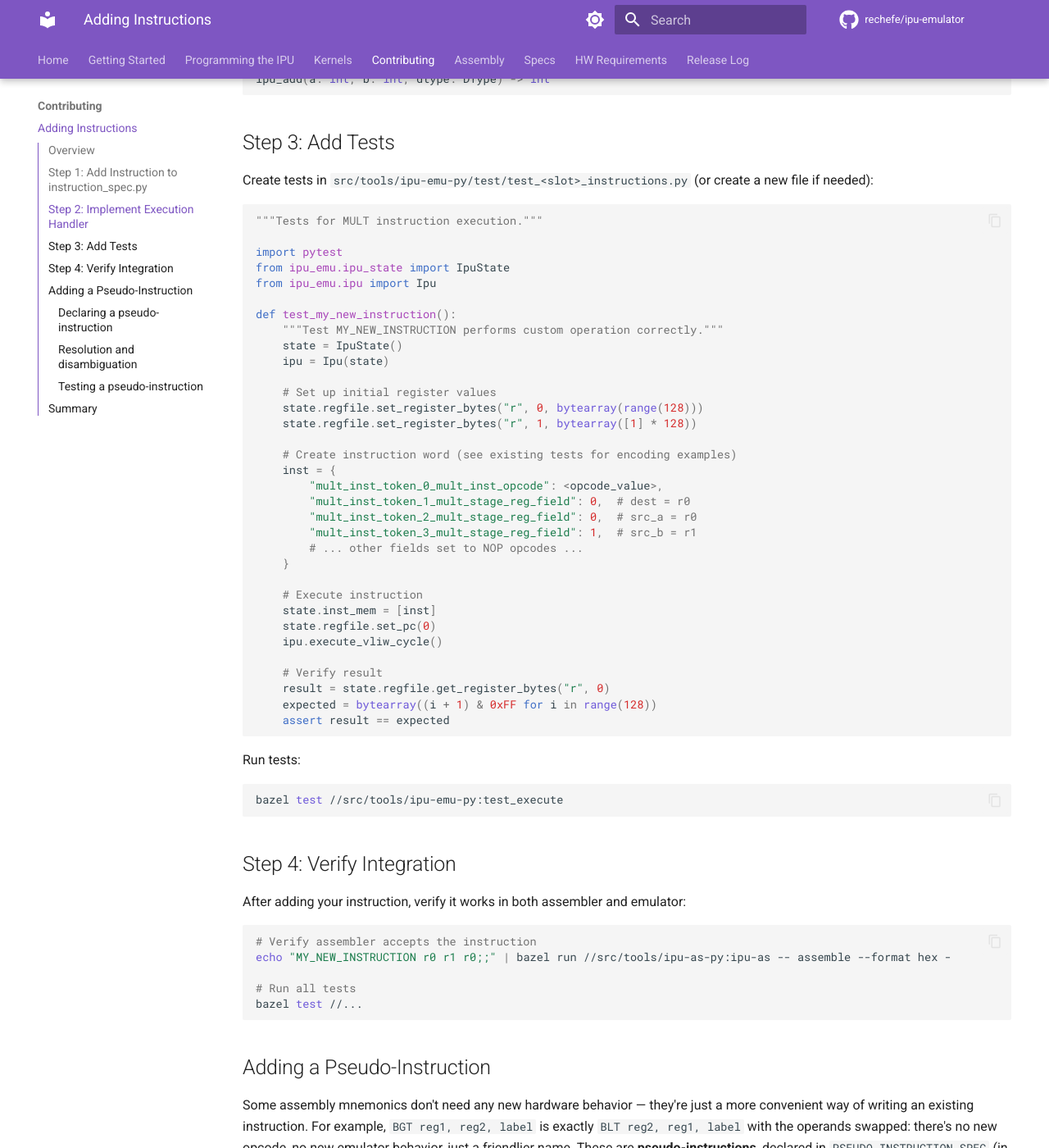
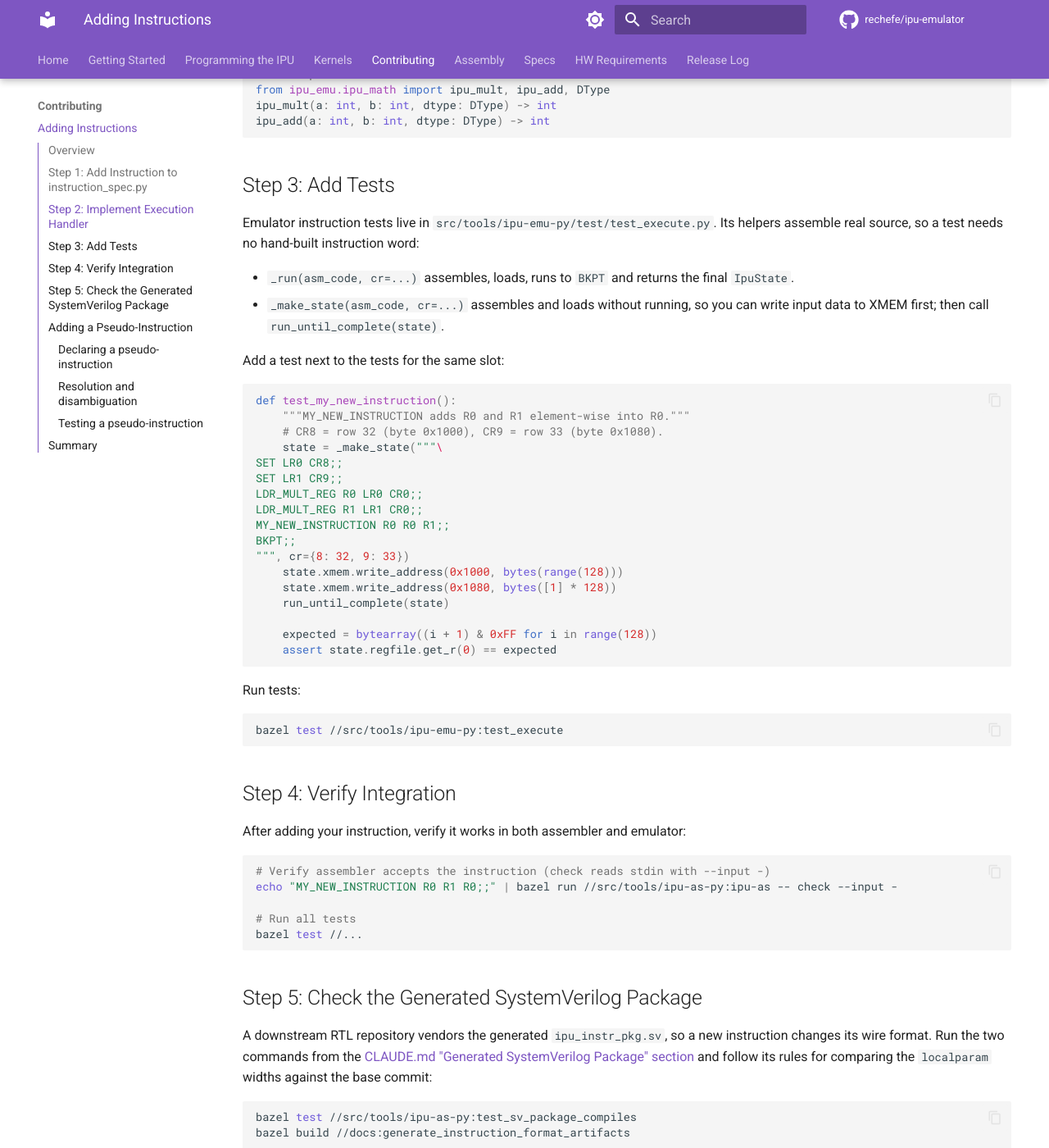
Before and after one commit to rechefe/ipu-emulator, an MkDocs documentation site: the page built from docs/content/adding-instruction.md, in a window 1280 px wide and 1400 px high, scrolled down 4291 px. Shown: the whole window at 82% size. Built offline with MkDocs 1.6.1 and Material for MkDocs 9.7.7, drawn with Linux system fonts in a browser that asks for light colours; comment, search, counter and statistics services are not loaded; some of the changed text lies outside the part shown.

Commit message:
E09-02: Fix drift in CLAUDE.md, SKILL.md and the adding-instruction walkthrough
SKILL.md: the project is ipu-emulator (drop "ipu-c-samples" and the "no C
code" note); the operand-type list is replaced by a link to the generated
Operand types page; the add-an-instruction example's `dest` has no `read`
key; the `--define` command is removed (the CLI has no template defines
yet); debugging points at `bazel run --config=debug` and debugging.md.

adding-instruction.md: tests go in test_execute.py using `_run()` /
`_make_state()` on real source instead of a hand-built word and the
nonexistent `set_pc`; the assembler check uses `check --input -`; the
bytearray claim is qualified for wide-vector mode; a new step runs the
SystemVerilog package checks and links the CLAUDE.md section; examples use
upper-case registers and space-separated operands.

The two E09-01 xfail entries are removed; every documented command passes.

Co-Authored-By: Claude Opus 5.5 <noreply@anthropic.com>
Claude-Session: https://claude.ai/code/session_01UUKbzEcrd1jWQo4hbpKT6M

````diff
--- a/docs/content/adding-instruction.md
+++ b/docs/content/adding-instruction.md
@@ -6,7 +6,7 @@ This guide shows how to add a new instruction to the IPU assembler and emulator.
 
 The IPU uses a **single source of truth** for all instruction definitions: `INSTRUCTION_SPEC` in `src/tools/ipu-common/src/ipu_common/instruction_spec.py`.
 
-Adding an instruction is a 3-step process:
+Adding an instruction takes three edits, then two checks:
 
 1. **Add to instruction_spec** — define the instruction with operands and documentation (instruction **mnemonic keys** are **upper case**; each operand’s `"name"` is **lower case**)
 2. **Implement execution handler** — write the Python method in the emulator's `Ipu` class
@@ -40,7 +40,7 @@ INSTRUCTION_SPEC = {
                 summary="Performs a custom operation on two source registers.",
                 syntax="MY_NEW_INSTRUCTION dest src_a src_b",
                 operands=[
-                    "dest: Destination mult-stage register (r0 or r1)",
+                    "dest: Destination mult-stage register (R0 or R1)",
                     "src_a: First source mult-stage register",
                     "src_b: Second source mult-stage register",
                 ],
@@ -48,7 +48,7 @@ INSTRUCTION_SPEC = {
                     "for i in [0, R_REG_SIZE):\n"
                     "    dest[i] = custom_operation(src_a[i], src_b[i])"
                 ),
-                example="MY_NEW_INSTRUCTION r0 r1 r0;;",
+                example="MY_NEW_INSTRUCTION R0 R1 R0;;",
             ),
             "execute_fn": "execute_my_new_instruction",
         },
@@ -62,10 +62,10 @@ INSTRUCTION_SPEC = {
 - **`operands`**: List of operand definitions, each with:
   - `name`: Meaningful name for the operand (used in handler signature)
   - `type`: Operand type — one of:
-    - `"MultStageReg"` — `r0` or `r1` (2-bit encoding in the VLIW word)
-    - `"LrIdx"` — lr0-lr15
-    - `"CrIdx"` — cr0-cr15
-    - `"LcrIdx"` — lr0-lr15 or cr0-cr15
+    - `"MultStageReg"` — `R0` or `R1` (2-bit encoding in the VLIW word)
+    - `"LrIdx"` — `LR0`–`LR15`
+    - `"CrIdx"` — `CR0`–`CR15`
+    - `"LcrIdx"` — `LR0`–`LR15` or `CR0`–`CR15`
     - `"LrModPow2KImmediate"` — exponent **k** for `INCR_MOD_POW2` (semantic **k ∈ [1, 9]**)
     - `"MultMaskOffsetImmediate"` — mult mask slot index **0**–**7**
     - `"BreakImmediate"` — 16-bit break condition
@@ -134,7 +134,7 @@ class Ipu:
   - Parameter order doesn't matter (they're passed as kwargs)
 
 - **Auto-resolved operands** (those with `"read"` field):
-  - Register operands with `"read": "snapshot"` receive `bytearray` values (register contents)
+  - Register operands with `"read": "snapshot"` receive `bytearray` values (register contents) in narrow mode. In wide-vector mode a `MultStageReg` operand receives the register index instead (`0` for `R0`, `1` for `R1`), and the handler reads the wide lanes itself
   - LR/CR operands with `"read"` receive `int` values (32-bit register value)
   - The dispatcher automatically extracts these from the snapshot or live regfile
 
@@ -177,42 +177,31 @@ ipu_add(a: int, b: int, dtype: DType) -> int
 
 ## Step 3: Add Tests
 
-Create tests in `src/tools/ipu-emu-py/test/test_<slot>_instructions.py` (or create a new file if needed):
+Emulator instruction tests live in `src/tools/ipu-emu-py/test/test_execute.py`. Its helpers assemble real source, so a test needs no hand-built instruction word:
+
+- `_run(asm_code, cr=...)` assembles, loads, runs to `BKPT` and returns the final `IpuState`.
+- `_make_state(asm_code, cr=...)` assembles and loads without running, so you can write input data to XMEM first; then call `run_until_complete(state)`.
+
+Add a test next to the tests for the same slot:
 
 ```python
-"""Tests for MULT instruction execution."""
+def test_my_new_instruction():
+    """MY_NEW_INSTRUCTION adds R0 and R1 element-wise into R0."""
+    # CR8 = row 32 (byte 0x1000), CR9 = row 33 (byte 0x1080).
+    state = _make_state("""\
+SET LR0 CR8;;
+SET LR1 CR9;;
+LDR_MULT_REG R0 LR0 CR0;;
+LDR_MULT_REG R1 LR1 CR0;;
+MY_NEW_INSTRUCTION R0 R0 R1;;
+BKPT;;
+""", cr={8: 32, 9: 33})
+    state.xmem.write_address(0x1000, bytes(range(128)))
+    state.xmem.write_address(0x1080, bytes([1] * 128))
+    run_until_complete(state)
 
-import pytest
-from ipu_emu.ipu_state import IpuState
-from ipu_emu.ipu import Ipu
-
-def test_my_new_instruction():
-    """Test MY_NEW_INSTRUCTION performs custom operation correctly."""
-    state = IpuState()
-    ipu = Ipu(state)
-
-    # Set up initial register values
-    state.regfile.set_register_bytes("r", 0, bytearray(range(128)))
-    state.regfile.set_register_bytes("r", 1, bytearray([1] * 128))
-
-    # Create instruction word (see existing tests for encoding examples)
-    inst = {
-        "mult_inst_token_0_mult_inst_opcode": <opcode_value>,
-        "mult_inst_token_1_mult_stage_reg_field": 0,  # dest = r0
-        "mult_inst_token_2_mult_stage_reg_field": 0,  # src_a = r0
-        "mult_inst_token_3_mult_stage_reg_field": 1,  # src_b = r1
-        # ... other fields set to NOP opcodes ...
-    }
-
-    # Execute instruction
-    state.inst_mem = [inst]
-    state.regfile.set_pc(0)
-    ipu.execute_vliw_cycle()
-
-    # Verify result
-    result = state.regfile.get_register_bytes("r", 0)
     expected = bytearray((i + 1) & 0xFF for i in range(128))
-    assert result == expected
+    assert state.regfile.get_r(0) == expected
 ```
 
 Run tests:
@@ -226,18 +215,27 @@ bazel test //src/tools/ipu-emu-py:test_execute
 After adding your instruction, verify it works in both assembler and emulator:
 
 ```bash
-# Verify assembler accepts the instruction
-echo "MY_NEW_INSTRUCTION r0 r1 r0;;" | bazel run //src/tools/ipu-as-py:ipu-as -- assemble --format hex -
+# Verify assembler accepts the instruction (check reads stdin with --input -)
+echo "MY_NEW_INSTRUCTION R0 R1 R0;;" | bazel run //src/tools/ipu-as-py:ipu-as -- check --input -
 
 # Run all tests
 bazel test //...
+```
+
+## Step 5: Check the Generated SystemVerilog Package
+
+A downstream RTL repository vendors the generated `ipu_instr_pkg.sv`, so a new instruction changes its wire format. Run the two commands from the [CLAUDE.md "Generated SystemVerilog Package" section](https://github.com/rechefe/ipu-emulator/blob/master/CLAUDE.md#generated-systemverilog-package) and follow its rules for comparing the `localparam` widths against the base commit:
+
+```bash
+bazel test //src/tools/ipu-as-py:test_sv_package_compiles
+bazel build //docs:generate_instruction_format_artifacts
 ```
 
 ## Adding a Pseudo-Instruction
 
 Some assembly mnemonics don't need any new hardware behavior — they're just a
 more convenient way of writing an existing instruction. For example, `BGT
-reg1, reg2, label` is exactly `BLT reg2, reg1, label` with the operands
+reg1 reg2 label` is exactly `BLT reg2 reg1 label` with the operands
 swapped: there's no new opcode, no new emulator behavior, just a friendlier
 name. These are **pseudo-instructions**, declared in
 `PSEUDO_INSTRUCTION_SPEC` (in the same `instruction_spec.py` file as
@@ -272,14 +270,14 @@ PSEUDO_INSTRUCTION_SPEC: dict[str, dict] = {
         "doc": InstructionDoc(
             title="Branch if Greater Than (pseudo)",
             summary="Branch if first register is greater than second.",
-            syntax="BGT reg1, reg2, label",
+            syntax="BGT reg1 reg2 label",
             operands=[
                 "reg1: First register to compare (LR0–LR15 or CR0–CR15)",
                 "reg2: Second register to compare (LR0–LR15 or CR0–CR15)",
                 "label: Branch target label",
             ],
             operation="if (reg1 > reg2) PC = label",
-            example="BGT LR0, LR1, bigger;;",
+            example="BGT LR0 LR1 bigger;;",
         ),
     },
 }
@@ -295,8 +293,8 @@ PSEUDO_INSTRUCTION_SPEC: dict[str, dict] = {
   - `args` — the real instruction's operands, in order. Each entry is
     either one of this pseudo's own operand names (substituted with
     whatever the caller wrote) or a literal register name such as `"CR0"`
-    (useful when a pseudo-instruction hard-codes a register — e.g. `BZ reg,
-    label` expands to `BEQ reg, CR0, label`, assuming `CR0` always holds
+    (useful when a pseudo-instruction hard-codes a register — e.g. `BZ reg
+    label` expands to `BEQ reg CR0 label`, assuming `CR0` always holds
     zero).
 - **`doc`**: an `InstructionDoc`, same as for real instructions — this is
   what generates the pseudo-instruction's entry in the programmer-facing
@@ -326,7 +324,7 @@ its hand-written real-instruction expansion:
 from ipu_as.lark_tree import assemble
 
 def test_bgt_matches_hand_written_blt():
-    assert assemble("BGT lr0 lr1 +1;;") == assemble("BLT lr1 lr0 +1;;")
+    assert assemble("BGT LR0 LR1 +1;;") == assemble("BLT LR1 LR0 +1;;")
 ```
 
 See `src/tools/ipu-as-py/test/test_assemble.py` for more examples, including
@@ -336,8 +334,9 @@ tests for arity disambiguation and misuse errors.
 
 1. **Add to `instruction_spec.py`** — define operands, docs, and `execute_fn`
 2. **Implement `execute_<name>` in `Ipu` class** — write the execution logic
-3. **Add tests** — verify correctness with unit tests
-4. **No opcode management** — opcodes are derived from position automatically
+3. **Add tests** — verify correctness in `test_execute.py`
+4. **Check the SystemVerilog package** — its widths are wire format
+5. **No opcode management** — opcodes are derived from position automatically
 
 The instruction will automatically work in:
 - Assembler (syntax highlighting, parsing, binary encoding)
````
Also changed, not shown: SKILL.md (+9 -15 lines), docs/test_doc_commands.py (+1 -14 lines).
